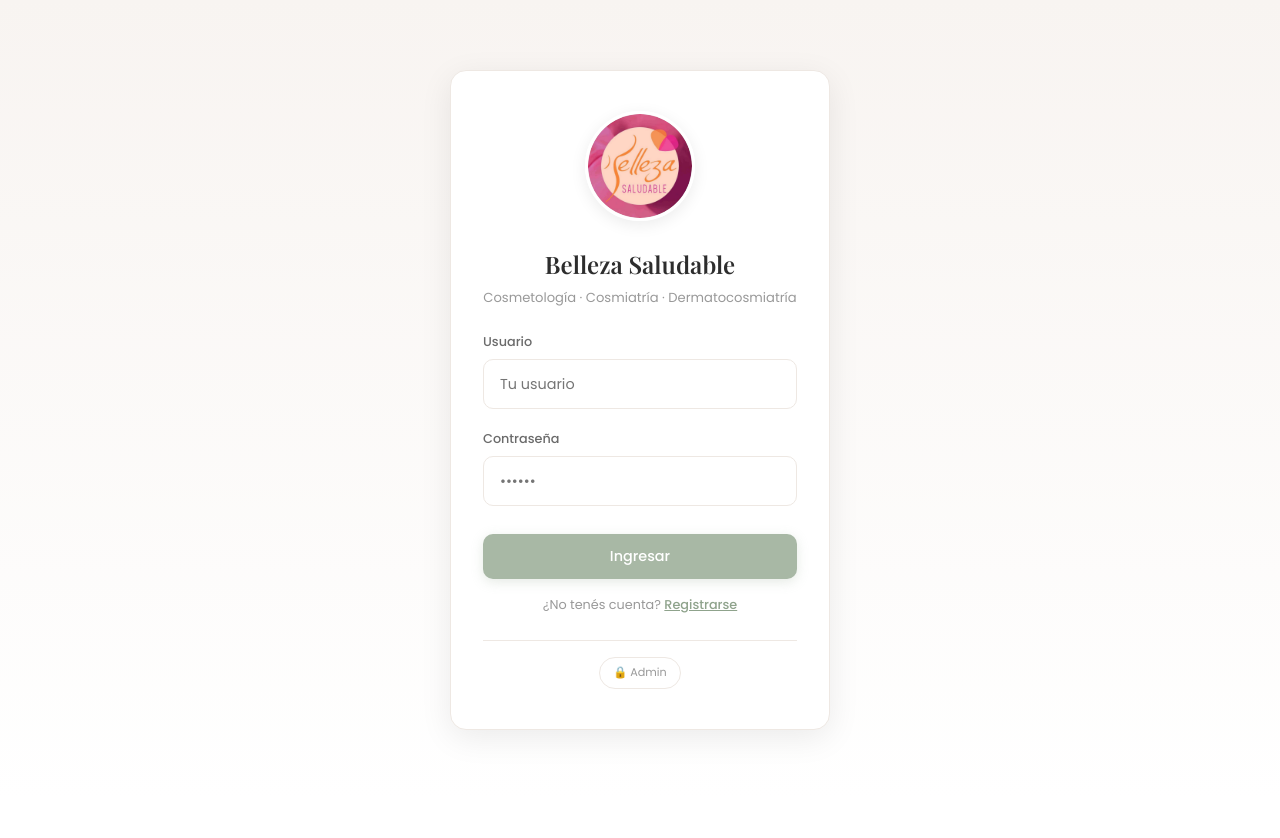
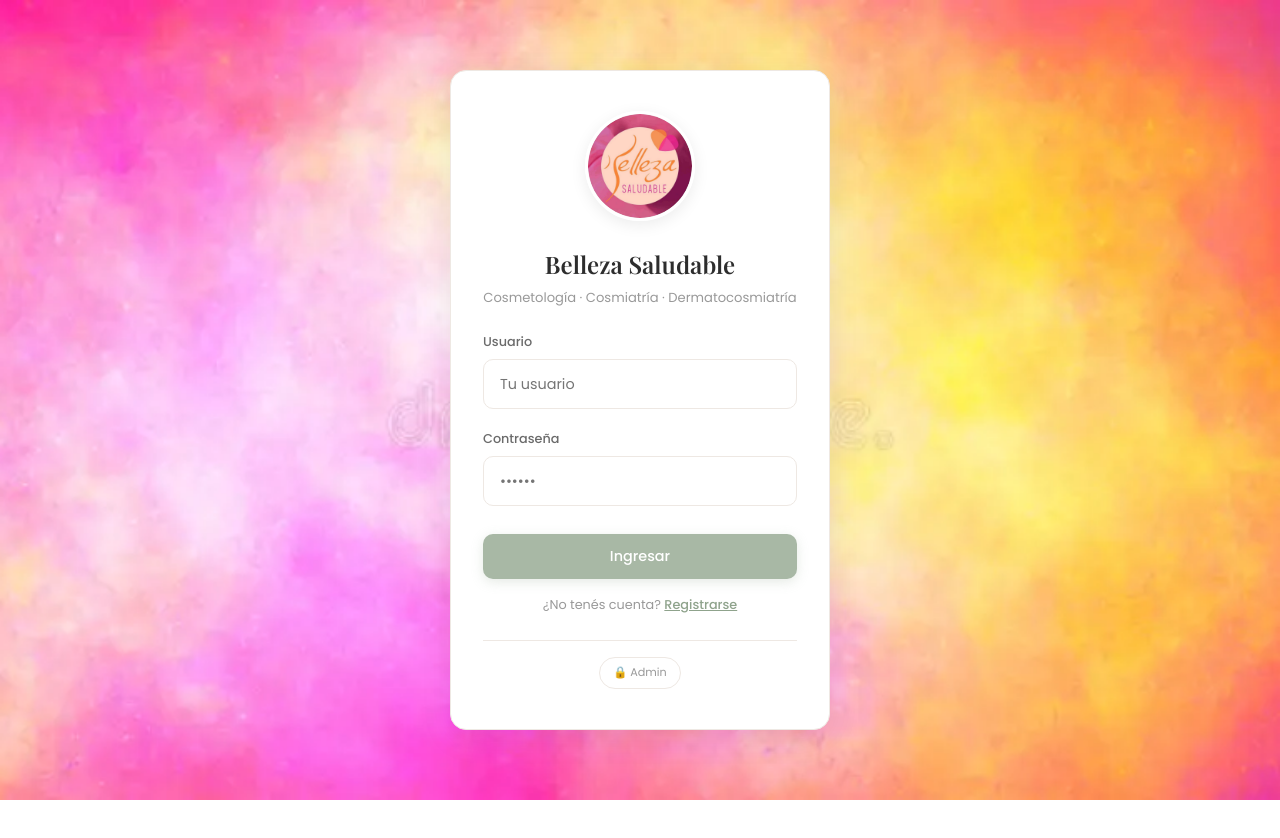
Before and after one commit to PameVillegas/belleza-saludable, a React (Vite) app in the folder frontend/: page / in a window 1280 px wide. Shown: the top 838 px of the page. Built offline with nearby package versions, Linux system fonts and the light colour scheme.

Commit message:
feat: fondo fondocolor.png en pantalla de login

```diff
--- a/frontend/src/styles/global.css
+++ b/frontend/src/styles/global.css
@@ -1126,7 +1126,7 @@ body {
   align-items: center;
   justify-content: center;
   padding: 1.5rem;
-  background: linear-gradient(180deg, var(--color-beige) 0%, var(--color-white) 100%);
+  background: url('/fondocolor.png') center/cover no-repeat fixed;
 }
 
 .welcome-card {
```
Also changed, not shown: frontend/public/fondocolor.png (added), 1 other file (tests, documents, lock files or other folders).
